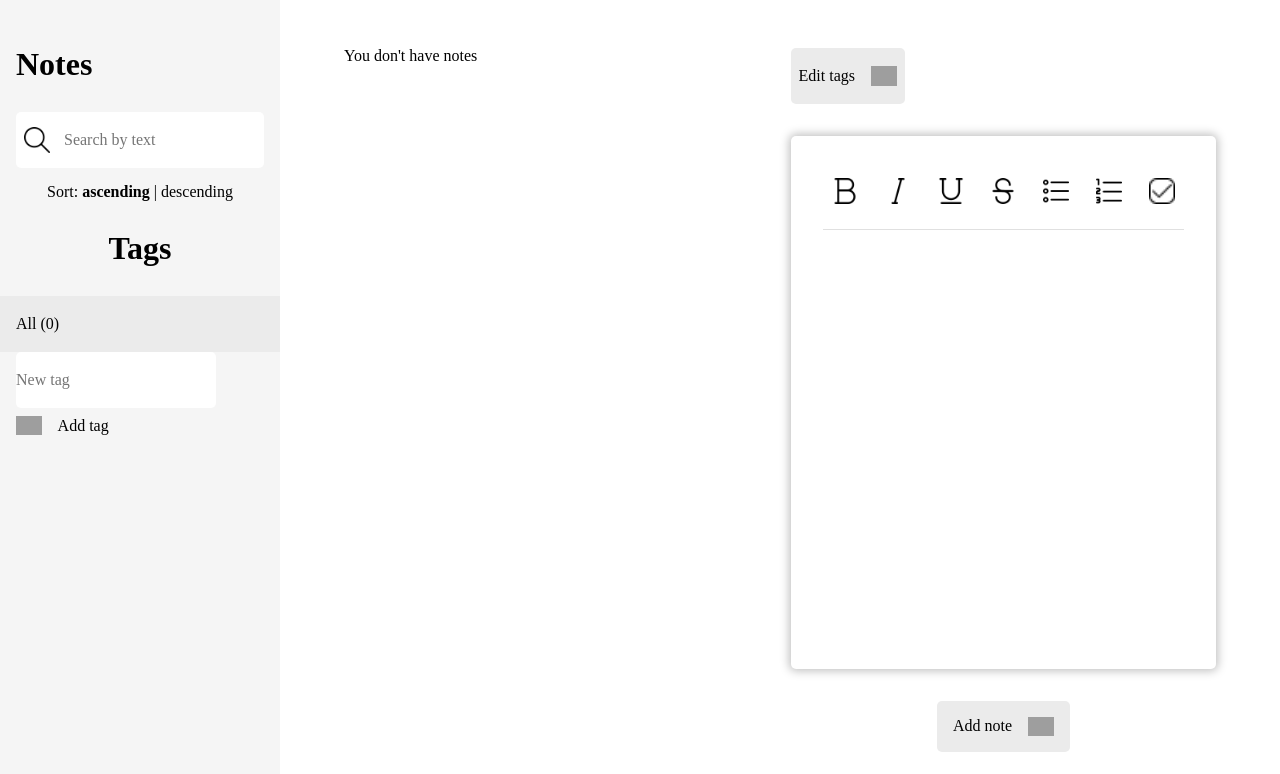
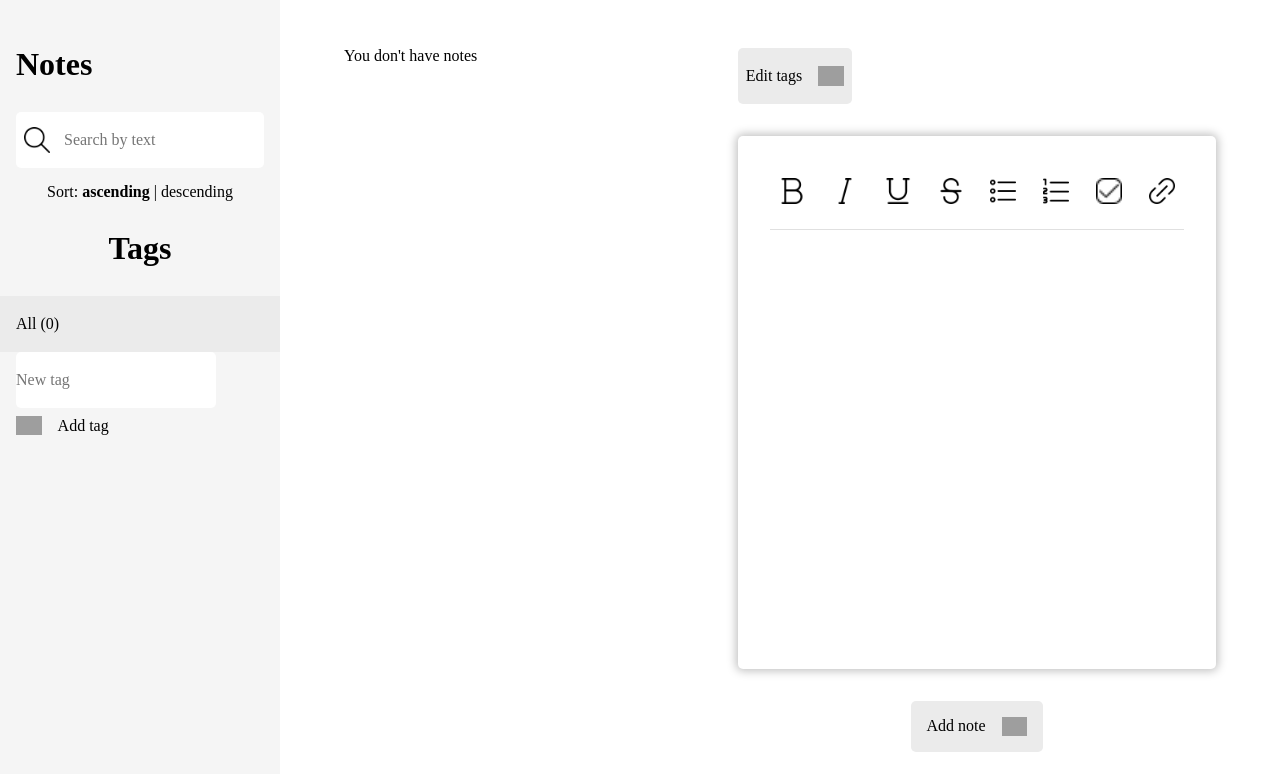
Before and after one commit to danylonikora/notes, a React (Vite) app: page / in a window 1280 px wide. Shown: the top 774 px of the page. Built offline with nearby package versions, Linux system fonts and the light colour scheme; grey boxes are pictures that could not be loaded.

Commit message:
Add embedded links

```diff
--- a/src/components/TextEditor.tsx
+++ b/src/components/TextEditor.tsx
@@ -14,7 +14,7 @@ function TextEditor({ setNotesHTMLAndDelta, note, mode }: TextEditorProps) {
 
   useEffect(() => {
     const quill = new Quill(".text-editor__text-area", {
-      formats: ["bold", "italic", "underline", "strike", "list"],
+      formats: ["bold", "italic", "underline", "strike", "list", "link"],
       modules: {
         toolbar: ".text-editor__toolbar",
       },
@@ -64,8 +64,9 @@ function TextEditor({ setNotesHTMLAndDelta, note, mode }: TextEditorProps) {
           value="check"
           title="Check list"
         />
+        <button className="ql-link button" title="Embedded link" />
       </div>
-      <div className="text-editor__text-area"></div>
+      <div className="text-editor__text-area" />
     </div>
   );
 }
--- a/src/styles/main.scss
+++ b/src/styles/main.scss
@@ -480,6 +480,10 @@ body {
     & .ql-list.check-list {
       background-image: url("../assets/checked-box.png");
     }
+
+    & .ql-link {
+      background-image: url("../assets/link.png");
+    }
   }
 
   &__text-area {
```
Also changed, not shown: src/assets/link.png (added).
